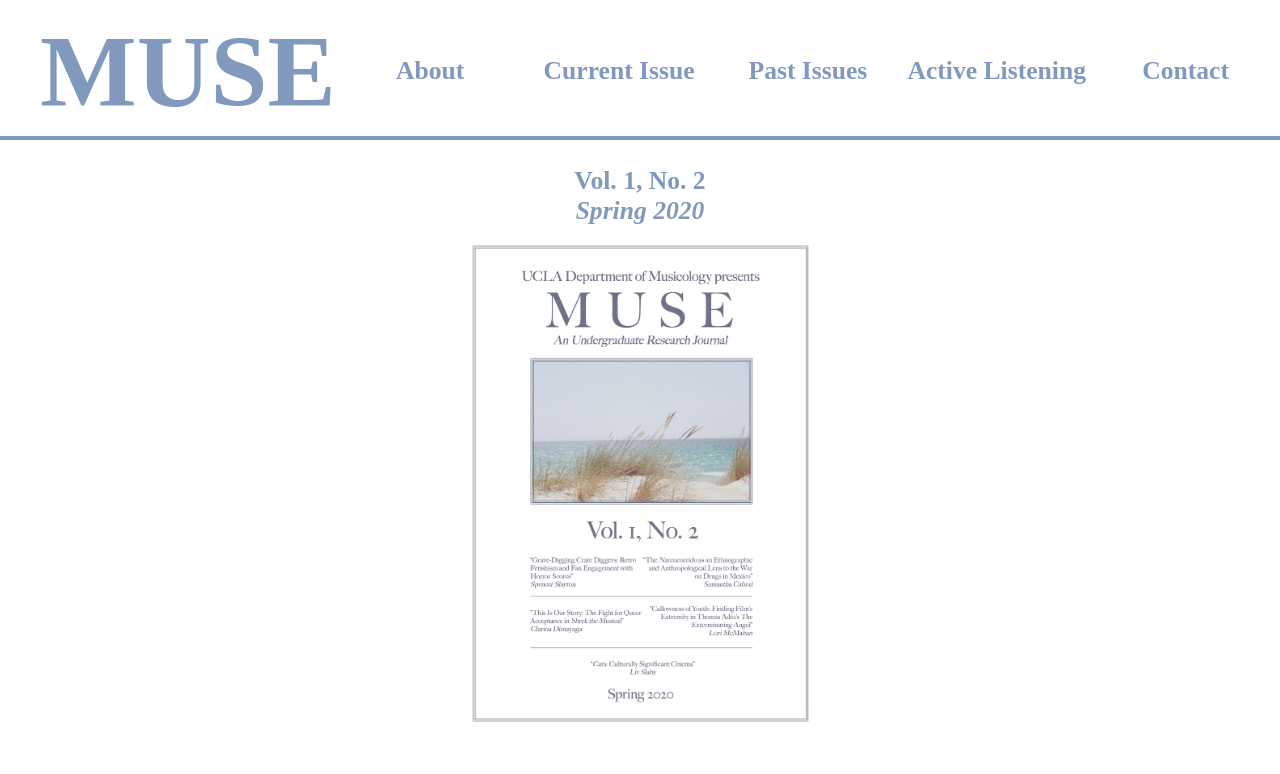
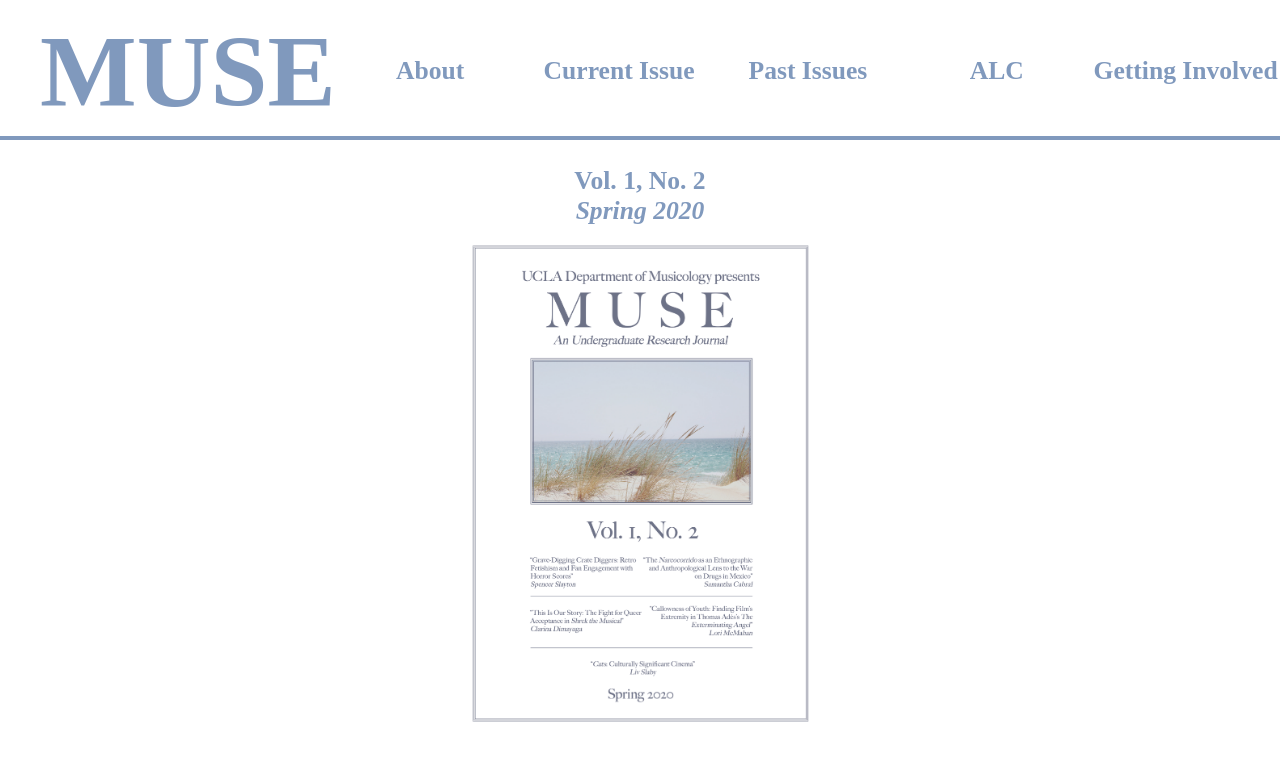
Before and after one commit to uclamusclgy/uclamusclgy.github.io, a plain HTML site: page current.html in a window 1280 px wide. Shown: the top 774 px of the page. Drawn offline with Linux system fonts and the light colour scheme.

Commit message:
Update current.html

```diff
--- a/current.html
+++ b/current.html
@@ -37,8 +37,8 @@ height="0" width="0" style="display:none;visibility:hidden"></iframe></noscript>
 		<li><a href="about.html"><h2>About</h2></a></li>
 		<li><a href="current.html"><h2>Current Issue</h2></a></li>
 		<li><a href="past.html"><h2>Past Issues</h2></a></li>
-		<li><a href="club.html"><h2>Active Listening</h2></a></li>
-		<li><a href="contact.html"><h2>Contact</h2></a></li>
+		<li><a href="club.html"><h2>ALC</h2></a></li>
+		<li><a href="contact.html"><h2>Getting Involved</h2></a></li>
 	</ul>
 </header>
 
@@ -70,7 +70,7 @@ height="0" width="0" style="display:none;visibility:hidden"></iframe></noscript>
 </body>
 
 <footer>
-	<p>MUSE  |  © 2020 by UCLA Musicology Department. Individual articles are the copyright of their authors.  |  uclamusclgy@gmail.com</p>
+	<p>MUSE  |  © 2020 by UCLA Musicology Department. Individual articles are the copyright of their authors.  |  uclamusejournal@gmail.com</p>
 </footer>
 
 </html>
```
